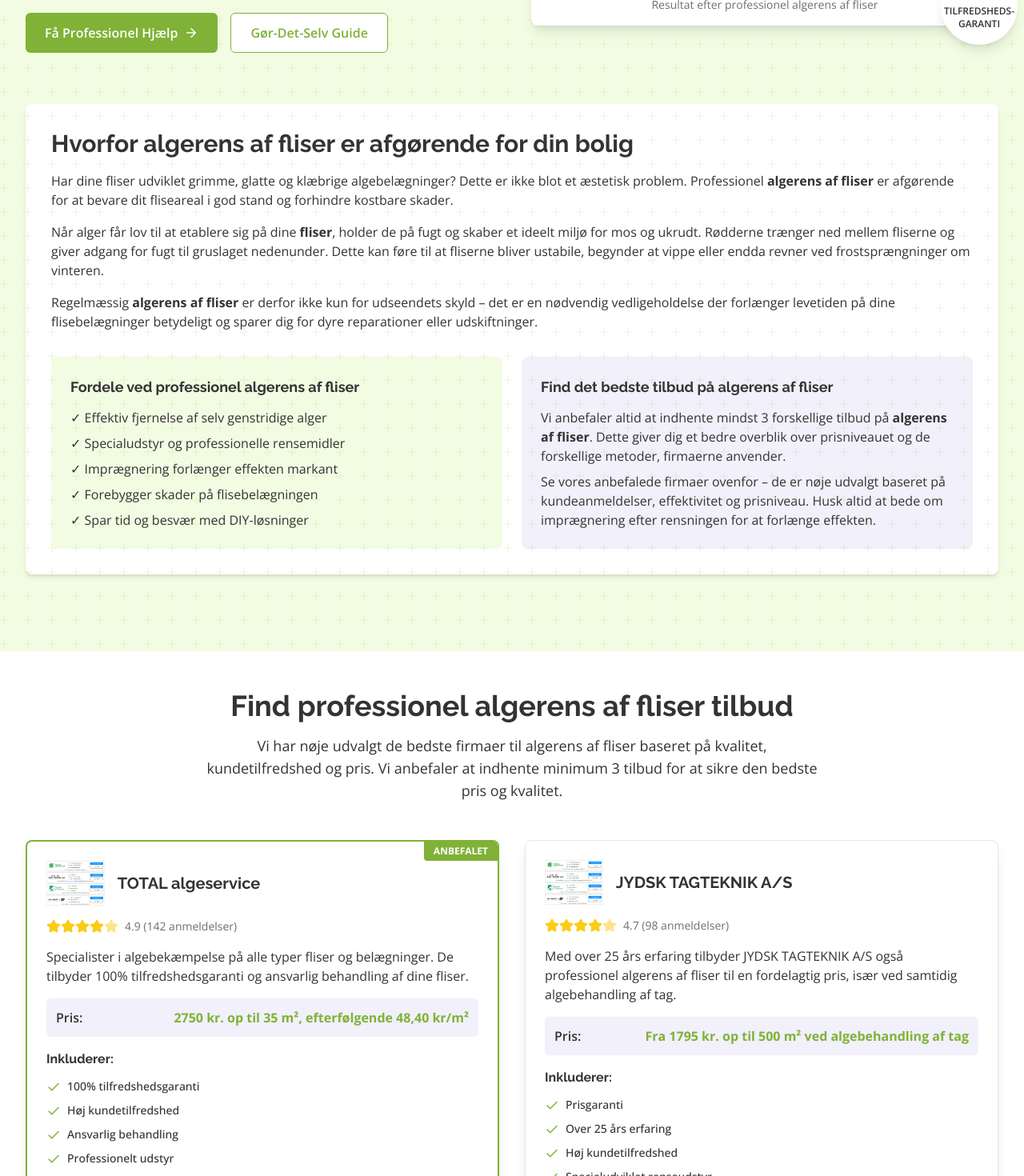
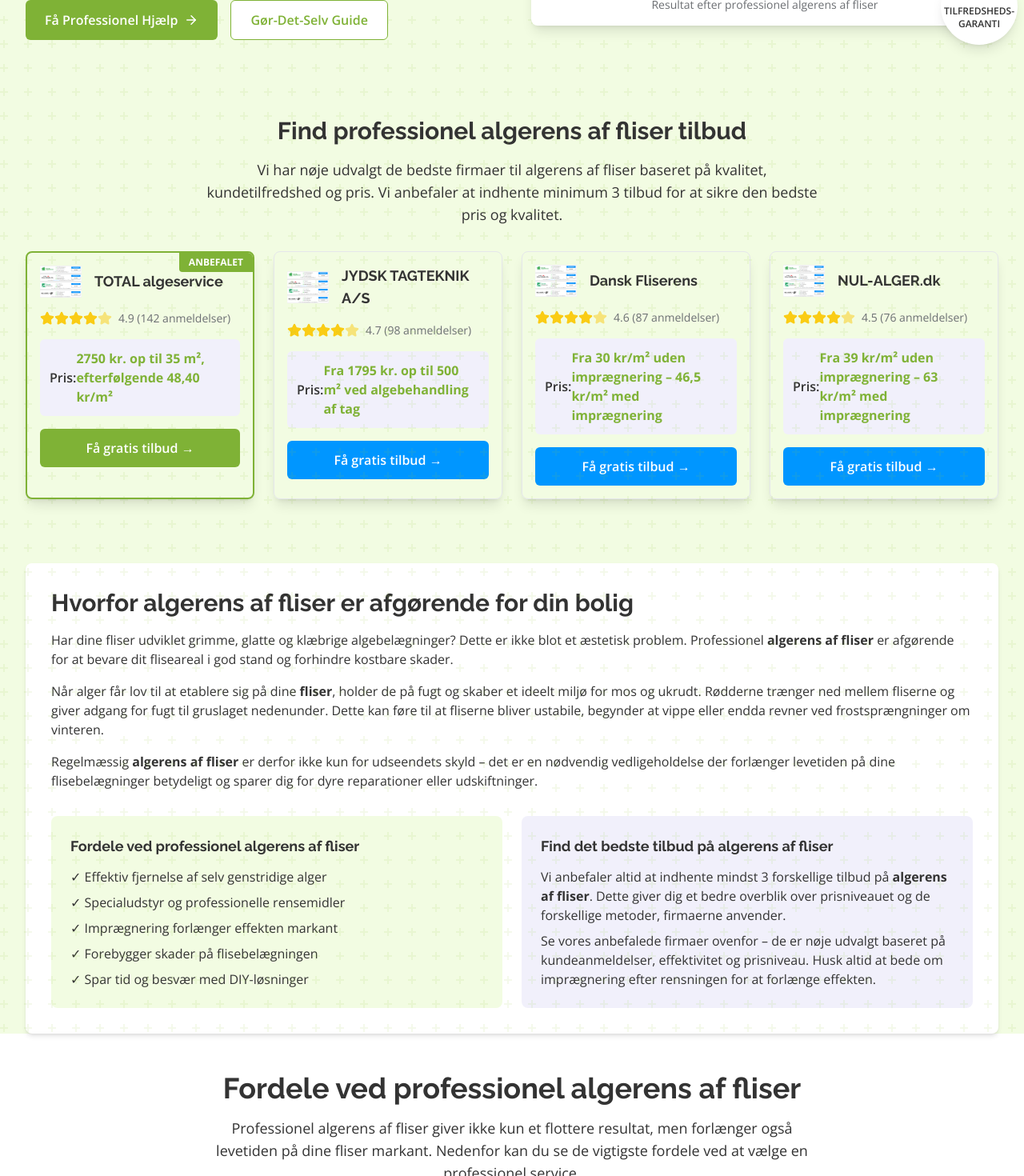
Before and after one commit to Zeetox12345/algerensfliser, a React (Vite) app: page / in a window 1280 px wide. Shown: the part 480-1950 px from the top of the page at 80% size. Built offline with nearby package versions, Linux system fonts and the light colour scheme.

Commit message:
Refactor: Move image and service links
Move the image and service links to be displayed underneath the hero image.

```diff
--- a/src/components/HeroSection.tsx
+++ b/src/components/HeroSection.tsx
@@ -1,6 +1,7 @@
-
 import React from 'react';
 import { ArrowRight } from 'lucide-react';
+import ServiceCard from './service/ServiceCard';
+import { services } from '../data/servicesData';
 
 const HeroSection = () => {
   return (
@@ -12,8 +13,8 @@ const HeroSection = () => {
         }}
       ></div>
 
-      <div className="container section py-16 lg:py-24">
-        <div className="grid grid-cols-1 lg:grid-cols-2 gap-12 items-center">
+      <div className="container section pt-12 pb-0 lg:pt-20 lg:pb-0">
+        <div className="grid grid-cols-1 lg:grid-cols-2 gap-12 items-center mb-16">
           {/* Hero content */}
           <div className="z-10">
             <h1 className="heading-xl mb-6 text-site-gray-500">
@@ -22,7 +23,7 @@ const HeroSection = () => {
             <p className="text-lg mb-8">
               Er dine fliser plaget af grønne alger? Vi hjælper dig med at fjerne algerne effektivt og forebygge, at de kommer tilbage. Få professionel vejledning eller gør det selv med vores guide.
             </p>
-            <div className="flex flex-col sm:flex-row gap-4">
+            <div className="flex flex-col sm:flex-row gap-4 mb-8">
               <a href="#services" className="btn-primary flex items-center justify-center">
                 Få Professionel Hjælp <ArrowRight size={18} className="ml-2" />
               </a>
@@ -77,8 +78,26 @@ const HeroSection = () => {
           </div>
         </div>
 
+        {/* Service cards directly in Hero section */}
+        <div id="services" className="pb-16">
+          <div className="text-center max-w-3xl mx-auto mb-8">
+            <h2 className="heading-md mb-4">Find professionel algerens af fliser tilbud</h2>
+            <p className="text-lg">
+              Vi har nøje udvalgt de bedste firmaer til algerens af fliser baseret på kvalitet,
+              kundetilfredshed og pris. Vi anbefaler at indhente minimum 3 tilbud for at sikre
+              den bedste pris og kvalitet.
+            </p>
+          </div>
+
+          <div className="grid grid-cols-1 md:grid-cols-2 xl:grid-cols-4 gap-6">
+            {services.slice(0, 4).map((service) => (
+              <ServiceCard key={service.id} service={service} compactView={true} />
+            ))}
+          </div>
+        </div>
+
         {/* New SEO optimized content section */}
-        <div className="mt-16 bg-white p-8 rounded-lg shadow-md">
+        <div className="mt-4 bg-white p-8 rounded-lg shadow-md">
           <h2 className="heading-md mb-4">Hvorfor algerens af fliser er afgørende for din bolig</h2>
           <p className="mb-4">
             Har dine fliser udviklet grimme, glatte og klæbrige algebelægninger? Dette er ikke blot et æstetisk problem. Professionel <strong>algerens af fliser</strong> er afgørende for at bevare dit fliseareal i god stand og forhindre kostbare skader.
--- a/src/components/ServiceSection.tsx
+++ b/src/components/ServiceSection.tsx
@@ -1,26 +1,18 @@
 
 import React from 'react';
-import ServiceCard from './service/ServiceCard';
 import ServiceBenefits from './service/ServiceBenefits';
-import { services } from '../data/servicesData';
 
 const ServiceSection = () => {
   return (
-    <section id="services" className="section bg-white py-12">
+    <section className="section bg-white py-12">
       <div className="container">
         <div className="text-center max-w-3xl mx-auto mb-12">
-          <h2 className="heading-lg mb-4">Find professionel algerens af fliser tilbud</h2>
+          <h2 className="heading-lg mb-4">Fordele ved professionel algerens af fliser</h2>
           <p className="text-lg">
-            Vi har nøje udvalgt de bedste firmaer til algerens af fliser baseret på kvalitet,
-            kundetilfredshed og pris. Vi anbefaler at indhente minimum 3 tilbud for at sikre
-            den bedste pris og kvalitet.
+            Professionel algerens af fliser giver ikke kun et flottere resultat, men forlænger også
+            levetiden på dine fliser markant. Nedenfor kan du se de vigtigste fordele ved at vælge
+            en professionel service.
           </p>
-        </div>
-
-        <div className="grid grid-cols-1 lg:grid-cols-2 gap-8 mb-12">
-          {services.map((service) => (
-            <ServiceCard key={service.id} service={service} />
-          ))}
         </div>
 
         <ServiceBenefits />
--- a/src/components/service/ServiceCard.tsx
+++ b/src/components/service/ServiceCard.tsx
@@ -18,9 +18,10 @@ interface ServiceCardProps {
     link: string;
     highlight: boolean;
   };
+  compactView?: boolean;
 }
 
-const ServiceCard: React.FC<ServiceCardProps> = ({ service }) => {
+const ServiceCard: React.FC<ServiceCardProps> = ({ service, compactView = false }) => {
   return (
     <div
       className={`rounded-lg overflow-hidden shadow-lg transition-transform hover:transform hover:scale-[1.02] ${
@@ -34,16 +35,16 @@ const ServiceCard: React.FC<ServiceCardProps> = ({ service }) => {
           ANBEFALET
         </div>
       )}
-      <div className="p-6">
+      <div className={`p-${compactView ? '4' : '6'}`}>
         <div className="flex items-center mb-4">
           {service.logo && (
             <img
               src={service.logo}
               alt={`${service.name} logo`}
-              className="h-14 mr-4 object-contain"
+              className={`h-${compactView ? '10' : '14'} mr-4 object-contain`}
             />
           )}
-          <h3 className="text-xl font-bold">{service.name}</h3>
+          <h3 className={`${compactView ? 'text-lg' : 'text-xl'} font-bold`}>{service.name}</h3>
         </div>
 
         <div className="flex items-center mb-4">
@@ -55,7 +56,7 @@ const ServiceCard: React.FC<ServiceCardProps> = ({ service }) => {
           </span>
         </div>
 
-        <p className="mb-4">{service.description}</p>
+        {!compactView && <p className="mb-4">{service.description}</p>}
 
         <div className="bg-site-gray-100 p-3 rounded-md mb-4">
           <div className="flex justify-between items-center">
@@ -64,6 +65,8 @@ const ServiceCard: React.FC<ServiceCardProps> = ({ service }) => {
           </div>
         </div>
 
+        {!compactView && (
+          <>
             <h4 className="font-bold mb-3">Inkluderer:</h4>
             <FeaturesList features={service.features} />
 
@@ -81,8 +84,10 @@ const ServiceCard: React.FC<ServiceCardProps> = ({ service }) => {
                 Besøg hjemmeside <ExternalLink size={12} className="ml-1" />
               </a>
             </div>
+          </>
+        )}
 
-        <div className="grid grid-cols-2 gap-4">
+        <div className={`grid ${compactView ? 'grid-cols-1' : 'grid-cols-2'} gap-4`}>
           <a
             href={service.link}
             target="_blank"
@@ -95,6 +100,7 @@ const ServiceCard: React.FC<ServiceCardProps> = ({ service }) => {
           >
             {service.cta} →
           </a>
+          {!compactView && (
             <a
               href={service.link}
               target="_blank"
@@ -103,6 +109,7 @@ const ServiceCard: React.FC<ServiceCardProps> = ({ service }) => {
             >
               Læs mere
             </a>
+          )}
         </div>
       </div>
     </div>
```
Lines whose indentation alone changed are shown as unchanged.
